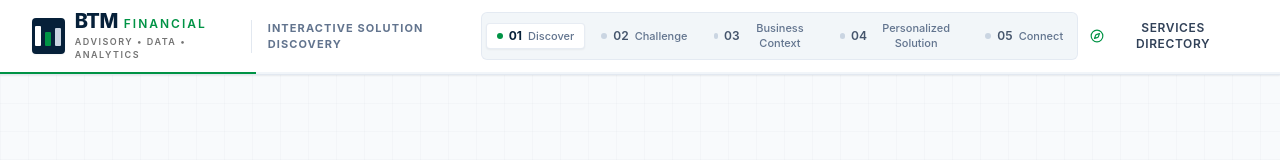
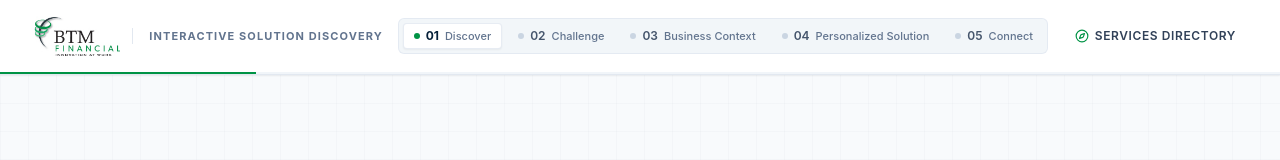
Before and after one commit to sunnyinfabio/BTM-FINANCIAL-FUNNEL, a Next.js app: page / in a window 1280 px wide. Shown: the top 160 px of the page. Built offline with nearby package versions, Linux system fonts and the light colour scheme.

Commit message:
Update official BTM Financial logo (Innovation At Work) from btm-financial.com

```diff
--- a/next.config.ts
+++ b/next.config.ts
@@ -7,6 +7,10 @@ const nextConfig: NextConfig = {
         protocol: 'https',
         hostname: 'images.unsplash.com',
       },
+      {
+        protocol: 'https',
+        hostname: 'www.btm-financial.com',
+      },
     ],
   },
 };
--- a/src/components/ui/Header.tsx
+++ b/src/components/ui/Header.tsx
@@ -38,35 +38,19 @@ export function Header({
   return (
     <header className="sticky top-0 z-40 w-full border-b border-slate-200 bg-white/98 backdrop-blur-sm transition-all shadow-xs">
       <div className="mx-auto flex h-18 max-w-7xl items-center justify-between px-4 sm:px-6 lg:px-8">
-        {/* BTM Financial Brand Logo */}
+        {/* BTM Financial Official Brand Logo */}
         <div className="flex items-center gap-6">
           <div
             onClick={() => onNavigateToStage && onNavigateToStage(1)}
-            className="flex items-center gap-3 cursor-pointer"
+            className="flex items-center gap-3 cursor-pointer group"
             title="Return to Stage 1 (Discover)"
           >
-            <div className="flex items-center select-none">
-              {/* Distinctive BTM Visual Icon */}
-              <div className="flex h-9 w-9 items-center justify-center rounded-[4px] bg-[#062039] text-white shadow-xs">
-                <div className="flex items-end gap-1">
-                  <div className="w-1.5 h-5 bg-white rounded-[1px]"></div>
-                  <div className="w-1.5 h-3.5 bg-[#009345] rounded-[1px]"></div>
-                  <div className="w-1.5 h-4.5 bg-slate-300 rounded-[1px]"></div>
-                </div>
-              </div>
-              <div className="ml-2.5 flex flex-col">
-                <div className="flex items-baseline gap-1.5">
-                  <span className="font-extrabold tracking-tight text-[#062039] text-xl leading-none">
-                    BTM
-                  </span>
-                  <span className="font-semibold tracking-[2px] text-[#009345] text-xs uppercase leading-none">
-                    FINANCIAL
-                  </span>
-                </div>
-                <span className="text-[9px] font-semibold tracking-[1.5px] text-[#737373] uppercase mt-1">
-                  Advisory • Data • Analytics
-                </span>
-              </div>
+            <div className="relative h-10 w-auto flex items-center select-none">
+              <img
+                src="/images/logo.jpg"
+                alt="BTM Financial - Innovation At Work"
+                className="h-10 w-auto object-contain transition-transform duration-200 group-hover:scale-102"
+              />
             </div>
 
             <div className="hidden lg:flex items-center pl-4 border-l border-slate-200">
--- a/src/data/images.ts
+++ b/src/data/images.ts
@@ -31,8 +31,8 @@ export const BTM_IMAGES: Record<string, ImageAsset> = {
     category: 'hero'
   },
   btmLogo: {
-    src: '/images/btm-logo.svg',
-    alt: 'BTM Financial Logo',
+    src: '/images/logo.jpg',
+    alt: 'BTM Financial Logo - Innovation At Work',
     category: 'branding'
   },
 
```
Also changed, not shown: public/images/logo.jpg (added).
